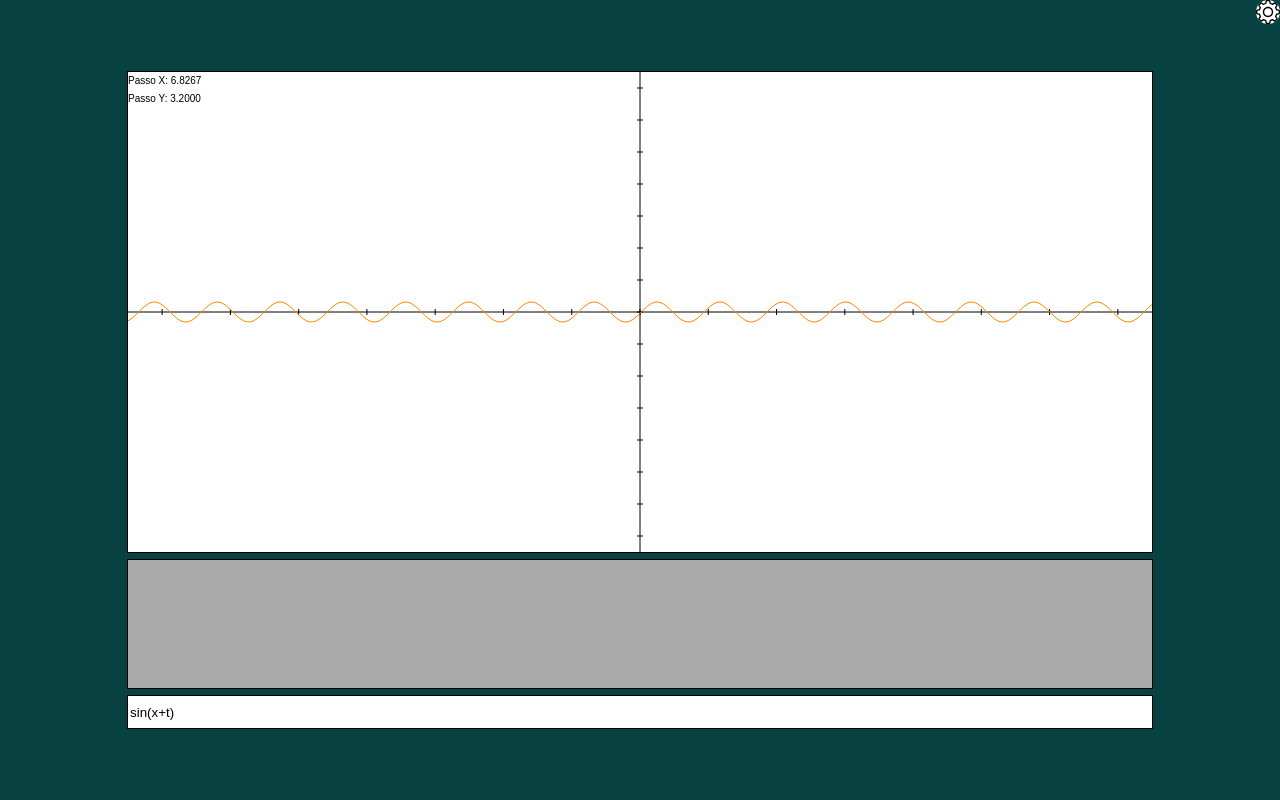
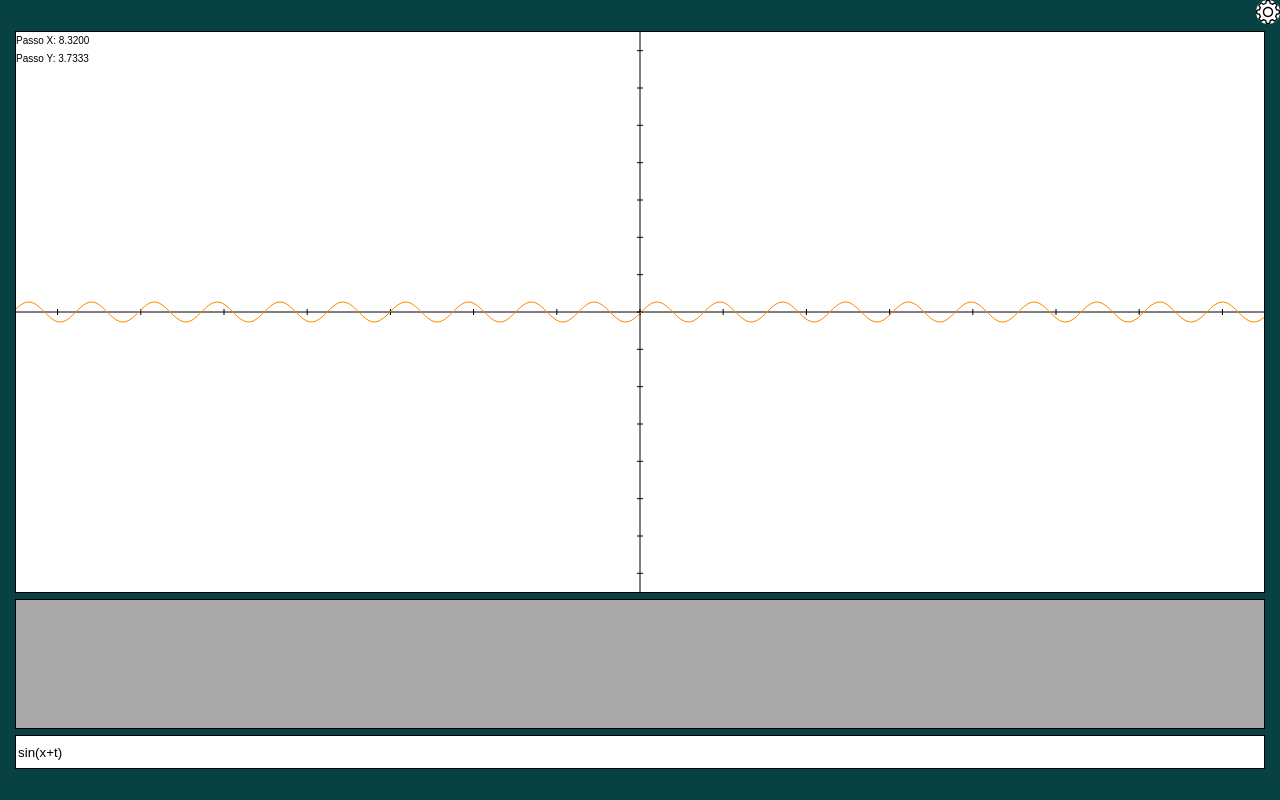
Before and after one commit to Bulovask/grafico, a plain HTML site: page index.html in a window 1280 px wide. Drawn offline with Linux system fonts and the light colour scheme; animation ran at ten frames a second.

Commit message:
mudanças de layout

```diff
--- a/css/style.css
+++ b/css/style.css
@@ -12,20 +12,16 @@ body {
 
 canvas#main-graph {
 	box-sizing: border-box;
-	width: 80vw;
-	height: 60vh;
-	left: 10vw;
-	top: 4vh;
+	width: calc(100vw - 2rem);
+	height: 70vh;
 	outline: 1px solid black;
 	background-color: #fff;
 }
 
 #scope {
 	box-sizing: border-box;
-	width: 80vw;
+	width: calc(100vw - 2rem);
 	height: calc(20vh - 2rem);
-	left: 10vw;
-	bottom: calc(2rem + 15vh);
 	outline: 1px solid black;
 	background-color: #aaa;
 	border: none;
@@ -36,10 +32,8 @@ canvas#main-graph {
 
 #input {
 	box-sizing: border-box;
-	width: 80vw;
+	width: calc(100vw - 2rem);
 	height: 2rem;
-	left: 10vw;
-	bottom: 14vh;
 	outline: 1px solid black;
 	border: none;
 	overflow: scroll;
@@ -53,7 +47,7 @@ canvas#main-graph {
 	top: 0;
 	padding-top: 1.5rem;;
 	width: min-content;
-	height: 100vh;
+	min-height: 30vh;
 	max-width: 50vw;
 	box-sizing: border-box;
 	background-color: #aaa;
```
